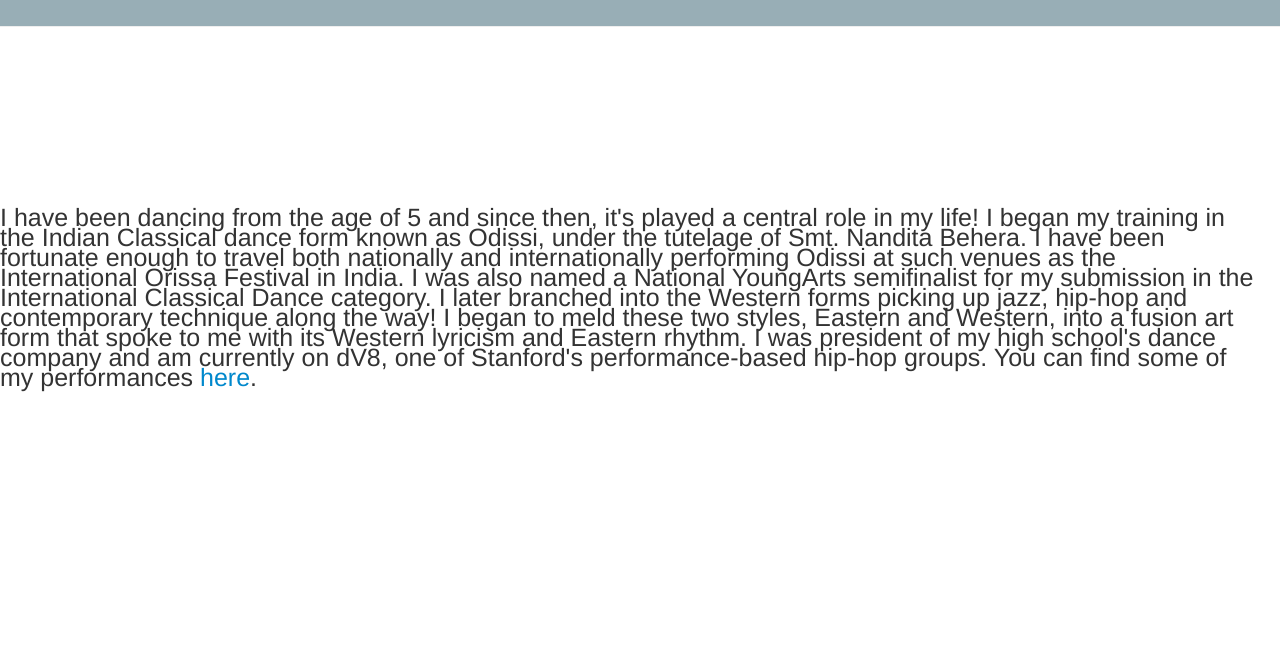
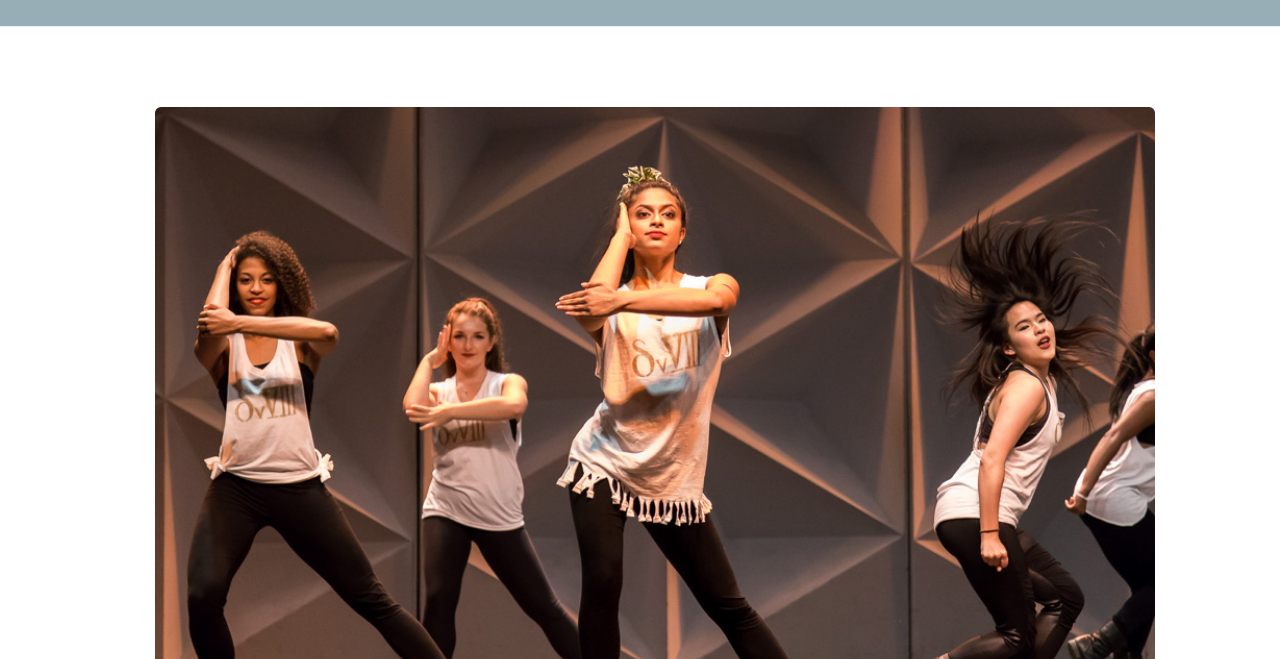
Before and after one commit to trinaSarkar/my-website, a website: page client/dancePage.html in a window 1280 px wide. Shown: the part 141-800 px from the top of the page. Drawn offline with nearby package versions, Linux system fonts and the light colour scheme.

Commit message:
Deleted g

```diff
--- a/client/dancePage.html
+++ b/client/dancePage.html
@@ -9,7 +9,7 @@
 	<link rel="stylesheet" type="text/css" href="techPage.css">
 	<script type="text/javascript" src="https://ajax.googleapis.com/ajax/libs/jquery/1.9.0/jquery.min.js"></script>
 	<script src="dancePage.js"></script>
-	<link href="../bootstrap/css/bootstrap.min.css" rel="stylesheet" media="screen">
+	<link href="../bootstrap/css/bootstrap.css" rel="stylesheet" media="screen">
 	<script src="../bootstrap/js/bootstrap.js"></script>
 </head>
 <body>
--- a/client/dancePage.js
+++ b/client/dancePage.js
@@ -9,7 +9,7 @@
     for (i = 0; i < x.length; i++) {
       x[i].style.display = "none";
     }
-    slideIndegx++;
+    slideIndex++;
     if (slideIndex > x.length) {slideIndex = 1}
     x[slideIndex-1].style.display = "block";
     setTimeout(carousel, 2000); // Change image every 2 seconds
```
